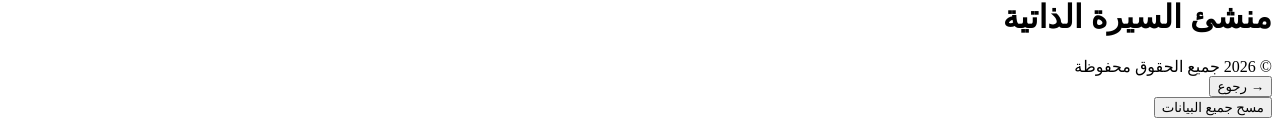
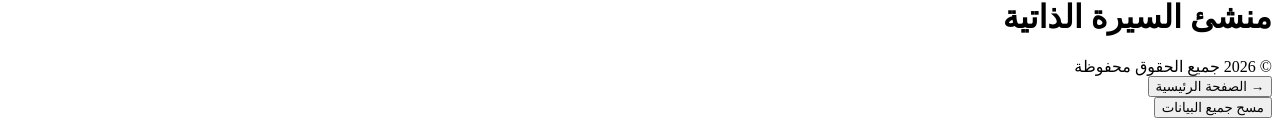
Before and after one commit to Sanad-volunteer/sanad-cv-builder, a React (Vite) app: page / in a window 1280 px wide. Both pictures are taken after a click on the button 912 px from the left and 624 px from the top of the page. Shown: the part 435-567 px from the top of the page. Built offline with nearby package versions, Linux system fonts and the light colour scheme; the HTML template or start-up script is replaced by a standard one.

Commit message:
Update back button text to 'الصفحة الرئيسية'

```diff
--- a/src/App.jsx
+++ b/src/App.jsx
@@ -533,7 +533,7 @@ export default function App() {
       <WarnCtx.Provider value={warn}>
       <main className="layout">
         <div className="topbar no-print">
-          <button type="button" className="back" onClick={() => setView('home')}>→ رجوع</button>
+          <button type="button" className="back" onClick={() => setView('home')}>→ الصفحة الرئيسية</button>
         </div>
         <section className="no-print">
           <div className="clear-row"><button type="button" className="link" onClick={reset}>مسح جميع البيانات</button></div>
```
